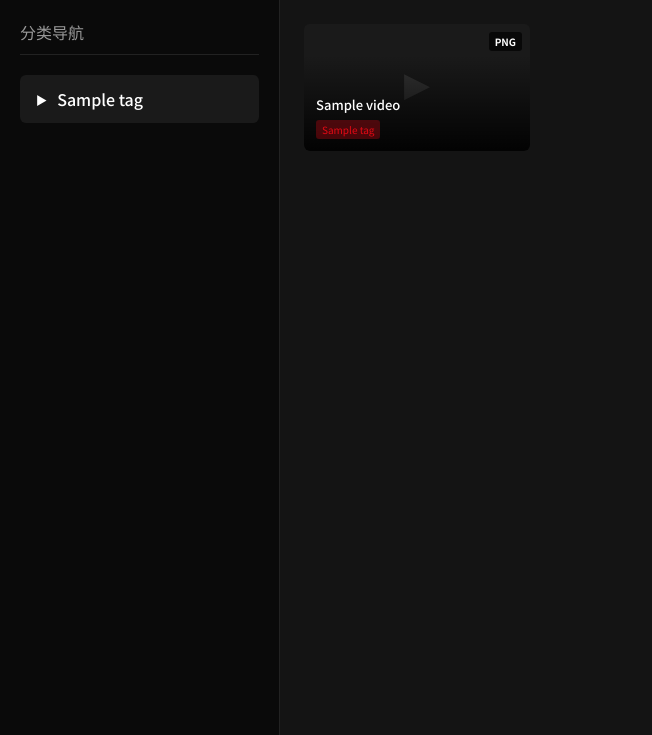
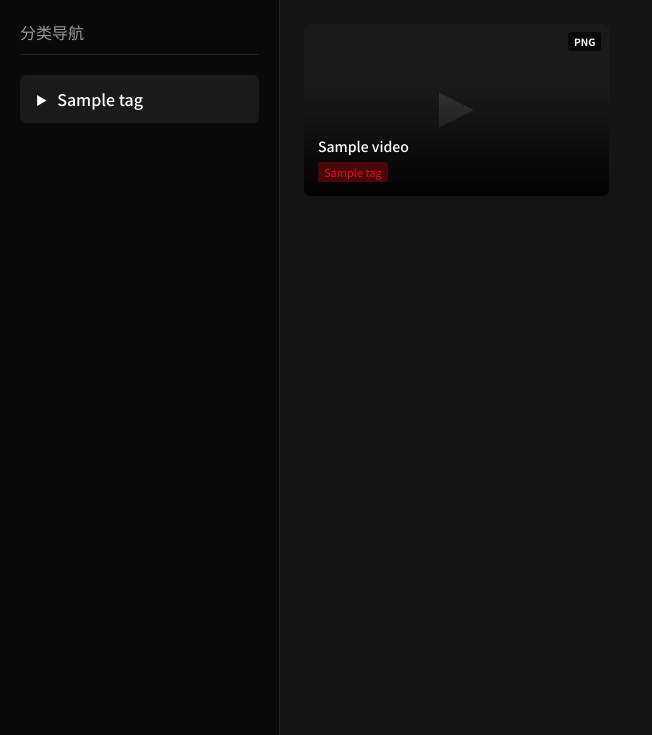
Before and after one commit to lightmanxoi-cmd/Film_tag_classification_library_V2, a Flask app: page / in a window 1280 px wide. Shown: the part 64-799 px from the top of the page, without its empty margins (0-652 px from the left). Run offline with Flask 3, Linux system fonts and the light colour scheme; tables that the repository leaves empty hold one stand-in row (values such as "Sample post"); some libraries are stand-ins or nearby versions.

Commit message:
优化视频网页卡片显示尺寸
修改内容：
1. 视频网格布局调整
   - 将视频卡片最小宽度从200px调整为300px（1.5倍大小）
   - 将网格间距从16px调整为18px，使卡片之间间距更加协调
   - 移动端响应式布局最小宽度从150px调整为250px

2. 视频卡片内部元素优化
   - 视频标题字体大小从13px调整为14px，提升可读性
   - 视频标签字体大小从10px调整为11px
   - 视频标签间距从4px调整为6px

3. 播放图标调整
   - 默认播放图标大小从48px调整为56px
   - 悬停播放图标大小同步调整为56px

4. 视频覆盖层优化
   - 覆盖层内边距从40px 12px 12px调整为50px 14px 14px
   - 使渐变区域与更大的卡片尺寸相匹配

修改目的：
- 原始视频卡片尺寸较小，不便于用户浏览和识别视频内容
- 1.5倍放大后卡片大小适中，既不会占用过多屏幕空间
- 也能更清晰地展示视频缩略图和标题信息
- 使用auto-fill布局确保视频卡片自动排满每行，适应不同屏幕宽度

```diff
--- a/web/static/css/style.css
+++ b/web/static/css/style.css
@@ -259,8 +259,8 @@ body {
 
 .video-grid {
     display: grid;
-    grid-template-columns: repeat(auto-fill, minmax(200px, 1fr));
-    gap: 16px;
+    grid-template-columns: repeat(auto-fill, minmax(300px, 1fr));
+    gap: 18px;
 }
 
 .video-card {
@@ -289,7 +289,7 @@ body {
 }
 
 .video-card .thumbnail .play-icon {
-    font-size: 48px;
+    font-size: 56px;
     color: rgba(255,255,255,0.3);
     transition: all 0.3s;
 }
@@ -304,7 +304,7 @@ body {
     top: 50%;
     left: 50%;
     transform: translate(-50%, -50%);
-    font-size: 48px;
+    font-size: 56px;
     color: rgba(255,255,255,0.8);
     opacity: 0;
     transition: all 0.3s;
@@ -338,12 +338,12 @@ body {
     bottom: 0;
     left: 0;
     right: 0;
-    padding: 40px 12px 12px;
+    padding: 50px 14px 14px;
     background: linear-gradient(transparent, rgba(0,0,0,0.9));
 }
 
 .video-card .video-title {
-    font-size: 13px;
+    font-size: 14px;
     font-weight: 500;
     white-space: nowrap;
     overflow: hidden;
@@ -353,12 +353,12 @@ body {
 
 .video-card .video-tags {
     display: flex;
-    gap: 4px;
+    gap: 6px;
     flex-wrap: wrap;
 }
 
 .video-card .video-tag {
-    font-size: 10px;
+    font-size: 11px;
     padding: 2px 6px;
     background: rgba(229, 9, 20, 0.3);
     border-radius: 3px;
@@ -882,6 +882,6 @@ body {
     }
 
     .video-grid {
-        grid-template-columns: repeat(auto-fill, minmax(150px, 1fr));
+        grid-template-columns: repeat(auto-fill, minmax(250px, 1fr));
     }
 }
```
